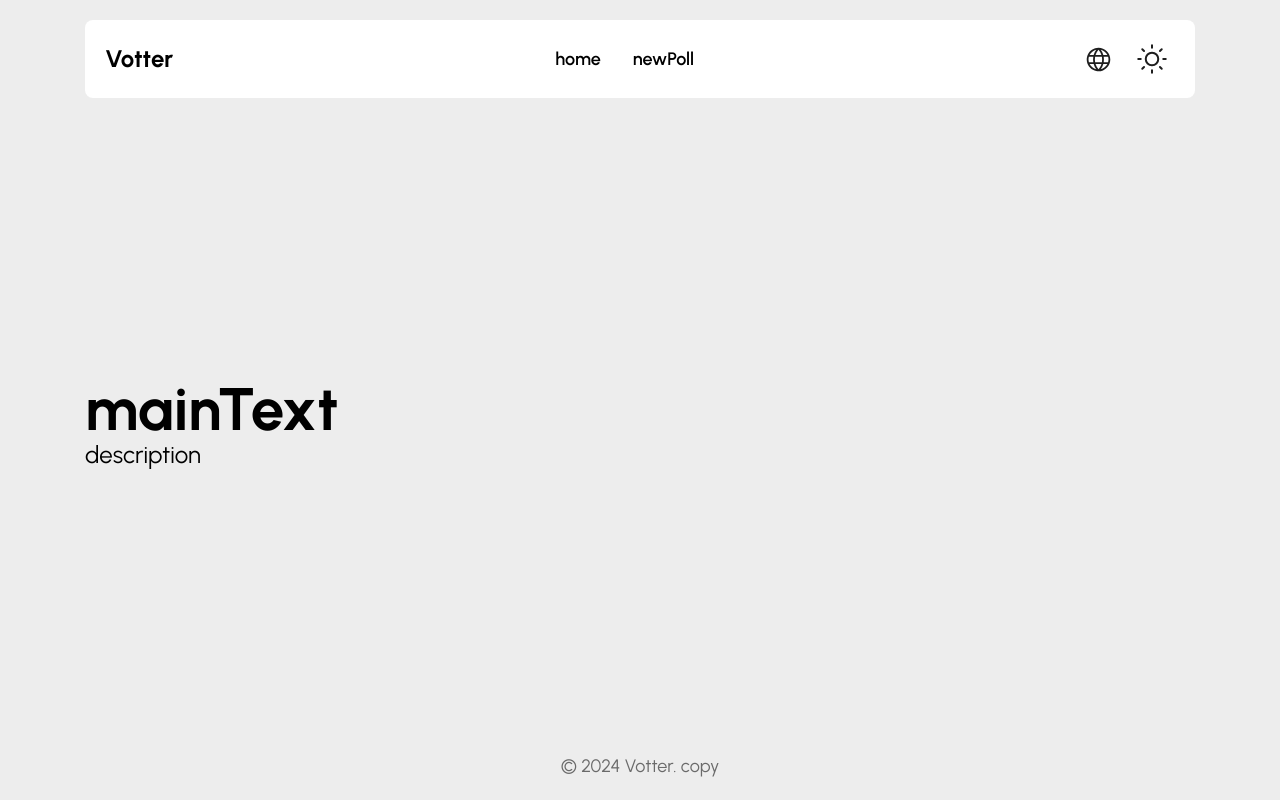
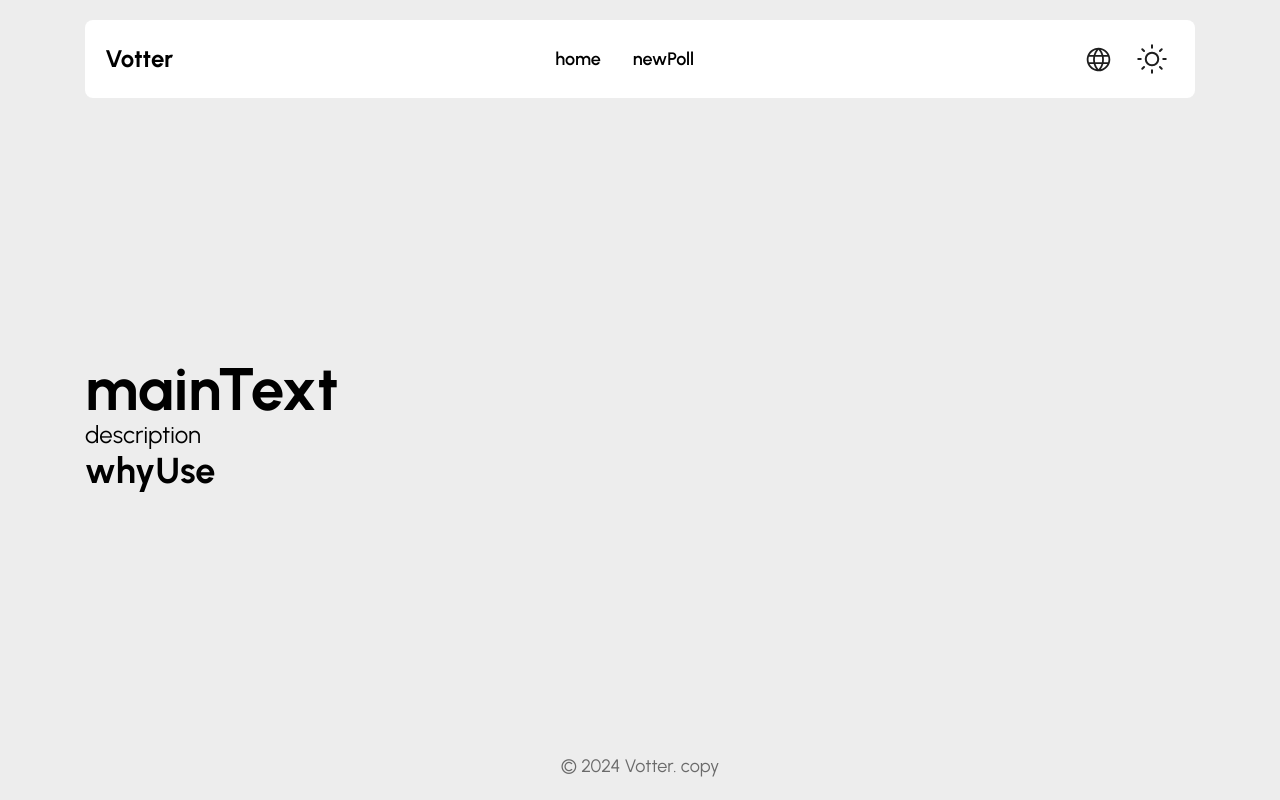
Before and after one commit to Guilherme-Matosoli/vooter-client, a Next.js app: page /en/about in a window 1280 px wide. Built offline with nearby package versions, Linux system fonts and the light colour scheme; what i18next-resources-to-backend would draw is missing.

Commit message:
stylis 'why use' text :rocket:

```diff
--- a/src/app/[lng]/about/page.tsx
+++ b/src/app/[lng]/about/page.tsx
@@ -19,6 +19,10 @@ export default function About({ params: { lng } }: AboutParams) {
       <p className="font-main font-normal md:text-2xl">
         {t("description")}
       </p>
+
+      <h3 className="font-main font-bold text-2xl md:text-4xl">
+        {t("whyUse")}
+      </h3>
     </main>
   );
 };
```
